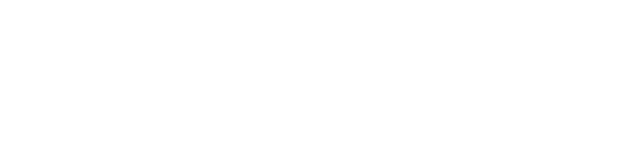
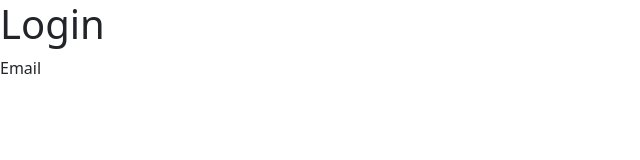
Before and after one commit to joaoarthur-pereira-lang/Atividade-13, a plain HTML site: page index.html in a window 1280 px wide. Shown: the whole page, without its empty margins (0-640 px from the left). Drawn offline with nearby package versions, Linux system fonts and the light colour scheme.

Commit message:
add - Email

```diff
--- a/index.html
+++ b/index.html
@@ -12,3 +12,14 @@
 </head>
 
 <body>
+    <div class="container-login">
+
+        <h1 class="titulo">Login</h1>
+
+        <form>
+
+            <div class="mb-3">
+
+                <label class="form-label">
+                    Email
+                </label>
```
